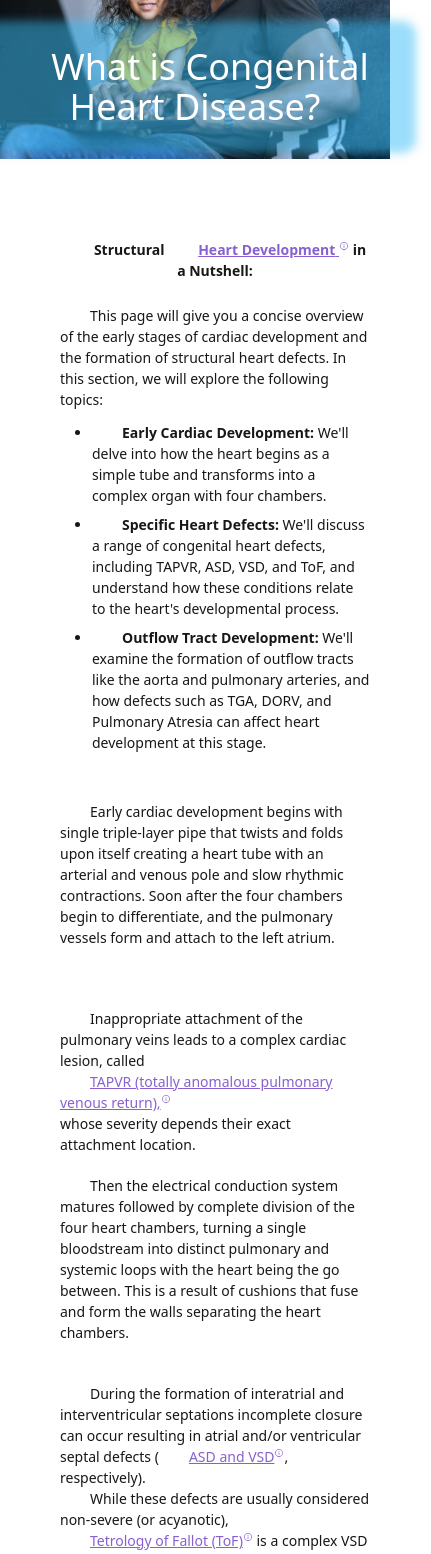
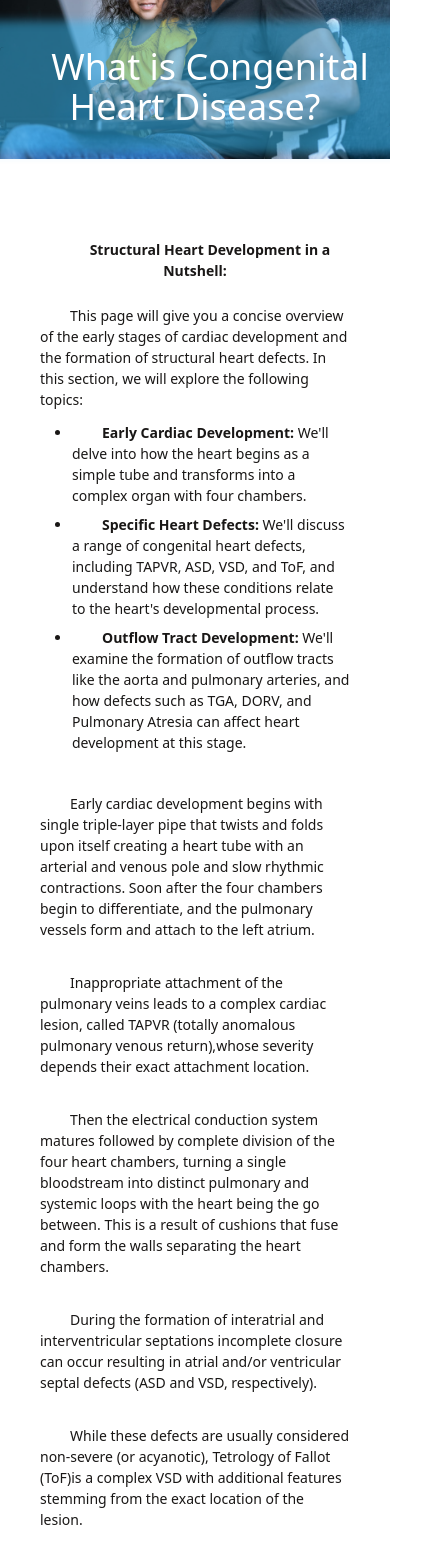
Before and after one commit to mhyneman8/heart-connected, a Next.js app: page /learn in a window 390 px wide. Shown: the part 432-1986 px from the top of the page, 431 px wide, since content can reach past the window. Built offline with nearby package versions, Linux system fonts and the light colour scheme.

Commit message:
Fix styling for mobile

```diff
--- a/pages/index.tsx
+++ b/pages/index.tsx
@@ -15,7 +15,7 @@ export default function Home() {
 			className='max-w-[1000px] m-auto'
 		>
 			<Navigation />
-			<div className='hero h-full min-h-[70vh] flex flex-col justify-center relative'>
+			<div className='hero h-full min-h-[70vh] max-w-[1000px] ml-[-20px] flex flex-col w-screen justify-center relative'>
 				<Image
 					src='/pics/paint-heart.jpg'
 					fill={true}
@@ -23,7 +23,7 @@ export default function Home() {
 				/>
 				<div
 					className='title mx-auto lg:text-6xl md:text-5xl text-4xl max-w-lg lg:max-w-full text-center text-white p-8 z-10 bg-slate-800/50 rounded-lg'
-					// style={{ boxShadow: '0 0 10px 26px rgb(56 189 248 / .5)' }}
+					style={{ boxShadow: '0 0 10px 26px rgb(30 41 59 / .5)' }}
 				>
 					Find Community with Heart Connected
 				</div>
@@ -36,7 +36,7 @@ export default function Home() {
 
 			<div className='missionSection flex justify-center flex-col'>
 				<div className='mission'>
-					<div className='heading h2 w-100 m-auto text-6xl mt-10 mb-8 text-center'>Our Mission</div>
+					<div className='heading h2 w-100 m-auto md:text-6xl text-4xl mt-10 mb-8 text-center'>Our Mission</div>
 					<div className='body w-3/4 m-auto mb-8 text-lg'>
 						The goal of Heart Connected is to provide community, education and support for those with Congenital Heart
 						Diseases and their loved ones. Founded by medical professionals who are passionate about cardiac care,
@@ -46,13 +46,13 @@ export default function Home() {
 			</div>
 
 			<div className='body flex justify-center flex-col'>
-				<div className='h2 w-100 m-auto text-6xl mt-20 mb-8 text-center'>A community with heart</div>
+				<div className='h2 w-100 m-auto md:text-6xl text-4xl mt-20 mb-8 text-center'>A community with heart</div>
 				<VideoSection />
 
 				<div className='cta w-full text-center my-12'>
 					{showModal && <NetworkModal setShowModal={setShowModal} />}
-					<div className='h2 w-3/4 m-auto text-5xl mt-12 mb-8'>Connect with a family like yours</div>
-					<div className='h6 w-3/4 m-auto mb-8 text-lg'>
+					<div className='h2 w-3/4 m-auto md:text-5xl text-4xl mt-12 mb-8'>Connect with a family like yours</div>
+					<div className='h6 w-3/4 m-auto mb-8 text-lg text-left'>
 						Join our community of families facing similar experiences. Share support, insights, and find a community of
 						people who understand what you&apos;re going through. By providing your email and city, you&apos;ll gain
 						access to a list of like-minded individuals who are here to lend an empathetic ear and offer valuable
--- a/pages/learn.tsx
+++ b/pages/learn.tsx
@@ -17,7 +17,7 @@ export default function Learn() {
 		'h-72 w-full z-20 max-w-sm flex-col bg-teal flex text-4xl text-white rounded-lg justify-center items-center px-4 text-center m-auto hover:opacity-0 transition ease-in-out duration-500 bg-teal absolute top-0';
 
 	return (
-		<div className='max-w-[1000px] w-screen m-auto'>
+		<div className='max-w-[1000px] m-auto'>
 			<Navigation />
 			<Heading
 				credit={''}
@@ -25,16 +25,15 @@ export default function Learn() {
 				heading='What is Congenital Heart Disease?'
 			/>
 
-			<div className='body text-black px-10'>
+			<div className='body text-black md:px-10 px-5 flex justify-center flex-col'>
 				<h3 className='font-bold mb-6 text-center'>
 					Structural{' '}
-					<Tooltip
+					{/* <Tooltip
 						image='/heartpics/Normal.jpg'
 						imgAlt=''
 						text='The anatomical heart consists of four chambers. The upper chambers, or atria, which receive blood from the body and lungs; and the lower chambers, or ventricles, which send blood to the body and the lungs. The heart functions as the pump and connection between these two different systems to obtain oxygen from the lungs and deliver it to all the other organs, like the brain, stomach, kidneys, and more. In normal anatomy, the right atrium receives blood from the body and directs it to the right ventricle which sends blood via the pulmonary arteries to the lungs for oxygenation. The left atrium receives oxygen-rich blood, directing it to the left ventricle which sends the blood via the aorta to the rest of the body.'
-					>
-						Heart Development{' '}
-					</Tooltip>{' '}
+					> */}
+					Heart Development {/* </Tooltip>{' '} */}
 					in a Nutshell:
 				</h3>
 				<div className='flex-col justify-center flex md:max-w-[70%] sm:max-w-[90%] mx-auto'>
@@ -52,87 +51,84 @@ export default function Learn() {
 						))}
 					</ul>
 				</div>
-				<div className='flex flex-row py-10 justify-center'>
+				<div className='flex flex-row pt-8 justify-center'>
 					<p className=''>
 						Early cardiac development begins with single triple-layer pipe that twists and folds upon itself creating a
 						heart tube with an arterial and venous pole and slow rhythmic contractions. Soon after the four chambers
 						begin to differentiate, and the pulmonary vessels form and attach to the left atrium.
 					</p>
 				</div>
-				<div className='py-5'>
+				<div className='pt-8'>
 					<p className='my-auto'>
 						Inappropriate attachment of the pulmonary veins leads to a complex cardiac lesion, called{' '}
-						<Tooltip
+						{/* <Tooltip
 							text='Totally anomalous pulmonary venous return (TAPVR) is a lesion that results from inappropriate placement of the pulmonary veins (vessels returning blood to the left atrium). The severity of this defect depends on the attachment of the veins, as they can fuse to the vena cava (the large vein returning blood to the right atrium), either above or below the heart, or to a different chamber of the heart itself.'
 							image='/heartpics/TAPVR.jpg'
 							imgAlt=''
-						>
-							TAPVR (totally anomalous pulmonary venous return),
-						</Tooltip>{' '}
+						> */}
+						TAPVR (totally anomalous pulmonary venous return),
+						{/* </Tooltip>{' '} */}
 						whose severity depends their exact attachment location.
 					</p>
 				</div>
-				<p className=''>
+				<p className='pt-8'>
 					Then the electrical conduction system matures followed by complete division of the four heart chambers,
 					turning a single bloodstream into distinct pulmonary and systemic loops with the heart being the go between.
 					This is a result of cushions that fuse and form the walls separating the heart chambers.
 				</p>
-				<p className='mt-10'>
+				<p className='pt-8'>
 					During the formation of interatrial and interventricular septations incomplete closure can occur resulting in
 					atrial and/or ventricular septal defects (
-					<Tooltip
+					{/* <Tooltip
 						text='Septal, or wall, defects can form between either the atria (ASD) or the ventricles (VSD). These lesions, if isolated, are generally less severe, but still result in shunting (misdirected blood flow).'
 						image='/heartpics/ASD.jpg'
 						imgAlt=''
 						image2='/heartpics/VSD.jpg'
 						img2Alt=''
-					>
-						ASD and VSD
-					</Tooltip>
-					, respectively).
+					> */}
+					ASD and VSD
+					{/* </Tooltip> */}, respectively).
 				</p>
-				<p className=''>
+				<p className='pt-8'>
 					While these defects are usually considered non-severe (or acyanotic),{' '}
-					<Tooltip
+					{/* <Tooltip
 						image='/heartpics/TOF.jpg'
 						imgAlt=''
 						text='Tetralogy of Fallot is a lesion that, while complex with 4 identifiable features, can simply be thought of as  a ventricular septal defect which formed from a ventricular septum that pushed into the right ventricle. This inappropriate placement leads to the other 3 distinguishing features. It pushes the aorta into the right ventricle causing pulmonary artery stenosis (narrowing) and straining the right ventricle resulting in hypertrophy (enlargement)'
-					>
-						Tetrology of Fallot (ToF)
-					</Tooltip>{' '}
+					> */}
+					Tetrology of Fallot (ToF)
+					{/* </Tooltip>{' '} */}
 					is a complex VSD with additional features stemming from the exact location of the lesion.
 				</p>
 				<p className='mt-8'>
 					After complete chamber differentiation and septum formation, the outflow tracts (i.e., aorta and pulmonary
 					arteries) develop and this is where defects including{' '}
-					<Tooltip
+					{/* <Tooltip
 						image='/heartpics/TGA.jpg'
 						imgAlt=''
 						text='Transposition of the great arteries is a severe lesion that occurs when the aorta (leads to body) and the pulmonary artery (leads to lungs) are attached to the wrong ventricle.This means the body and the lungs circulations are separated from each other and oxygen-rich blood cannot reach other organs. There are other types of TGA, which sees the ventricles transposed while the arteries are in appropriate placement, and while this sounds better it can lead to its own host of issues.'
 						image2='/heartpics/DORV.jpg'
 						img2Alt=''
 						text2='Double outlet right ventricle (DORV) is a condition where both the pulmonary arteries and aorta are connected to the right ventricle. This can occur with under-development of the left ventricle, inappropriate alignment of the interventricular wall, or a reduced pulmonary artery size.'
-					>
-						transposition of the great arteries (TGA)
-					</Tooltip>
-					, double outlet right ventricle (DORV) , and pulmonary atresia occur.
+					> */}
+					transposition of the great arteries (TGA)
+					{/* </Tooltip> */}, double outlet right ventricle (DORV) , and pulmonary atresia occur.
 				</p>
 
 				<p className='mt-8'>
 					Inappropriate outflow development can also lead to misplacement of the coronary artery (vessels supplying the
 					heart muscle). In the final stages of structural development, atrioventricular (AV) and semi-lunar valves
 					form. Valve formation defects include{' '}
-					<Tooltip
+					{/* <Tooltip
 						text='Ebstein’s anomaly is a malformation of the tricuspid valve (connection between the right atrium and ventricle). Its large and inappropriate formation and alignment leads to backwards flow causing inefficient circulation into and through the pulmonary vessels.'
 						image='/heartpics/Ebstein.jpg'
 						imgAlt=''
-					>
-						Ebstein&apos;s anomaly{' '}
-					</Tooltip>{' '}
+					> */}
+					Ebstein&apos;s anomaly {/* </Tooltip>{' '} */}
 					or a bicuspid (two leaf, rather than the expected three leaf) aortic valve, which can present with early
 					tricuspid incompetency, aortic calcification, and/or heart failure. (Buijtendijk et al., 2020)
 				</p>
-				<p className=' mt-10'>
+				<p className='pt-8'>
 					For more details pertaining to the development of a specific lesion please visit the&#160;
 					<ExternalLink
 						link='https://www.heart.org/en/health-topics/congenital-heart-defects/about-congenital-heart-defects'
@@ -167,7 +163,7 @@ export default function Learn() {
 				<div className={videoBoxStyles}>
 					<button onClick={() => setShowVideo(true)}>
 						<div className={textBoxStyles}>Congenital Heart Defects Explained: Tetralogy of Fallot</div>
-						<div className="z-10 justify-center align-center flex'">
+						<div className='z-10 justify-center align-center flex'>
 							<Image
 								src='/living-with-CHD.png'
 								width={384}
```
